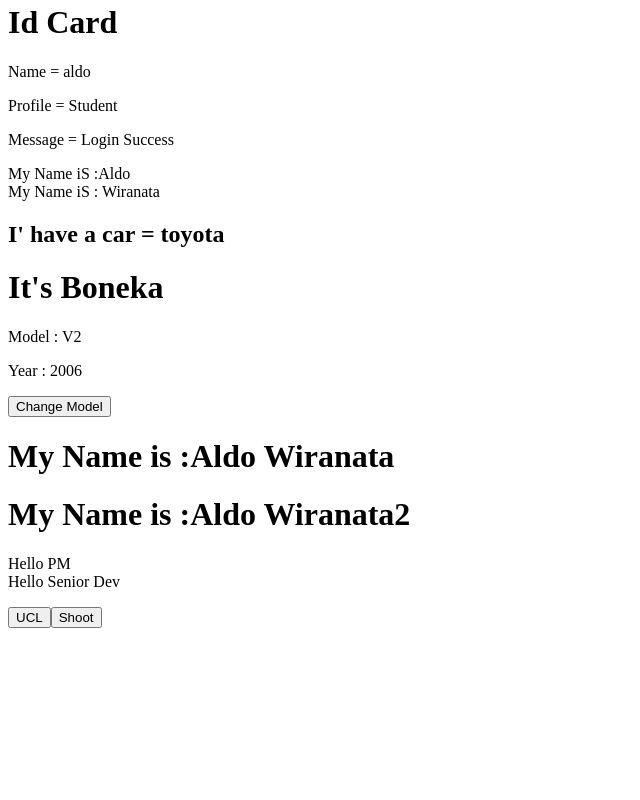
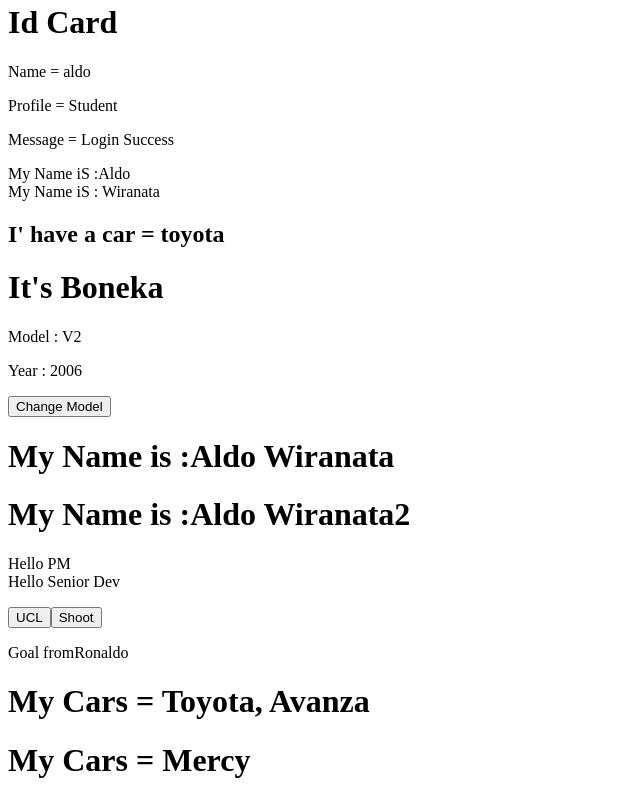
Before and after one commit to alwiranata/React-TS, a React (Vite) app: page / in a window 1280 px wide. Shown: the part 424-1224 px from the top of the page, without its empty margins (0-640 px from the left). Before the commit the page ends 1068 px from the top, so only its background shows below. Built offline with nearby package versions, Linux system fonts and the light colour scheme.

Commit message:
add : condition.tsx

```diff
--- a/src/App.tsx
+++ b/src/App.tsx
@@ -9,6 +9,7 @@ import Component from "./components/Components"
 import ClassComponent from "./components/Class"
 import {GetProps, GetDatas}  from "./components/Props"
 import Football from "./components/Event"
+import {Condition, Cars} from "./components/Condtion"
 function App() {
   const [hello, setHello] = useState("")
   const card = {name , profile}
@@ -36,6 +37,9 @@ function App() {
         <p><GetProps id ={2} fullName ="Aldo Wiranata2" /></p>
         <p><GetDatas /></p>
         <p><Football/></p>
+        <p><Condition/></p>
+        <p><Cars name ={["Toyota" , "Avanza"]}/></p>
+        <p><Cars name = "Mercy"/></p>
       </div>
     </>
   )
--- /dev/null
+++ b/src/components/Condtion.tsx
@@ -0,0 +1,37 @@
+interface scored {
+    name : string
+    goal? : boolean
+}
+
+const Goal  = ({name , goal}: scored) =>{
+
+    const isGoal = !!goal
+
+    return(
+         isGoal ? `Goal from${name}` : `Missed Goal from ${name}`
+    )
+}
+
+const Condition = () =>{
+    return (
+        <Goal name = "Ronaldo" goal={true} />
+    )
+}
+
+interface cars {
+    name : string  | string[]
+}
+
+const Cars = ({name} :cars) =>{
+    const getCars = Array.isArray(name) ? name.join(", ") : name
+    return (
+        <>
+         {getCars && getCars.length  > 0 &&
+            <h1>My Cars = {getCars}</h1>
+         }
+        </>
+
+    )
+}
+
+export { Condition, Cars}
```
